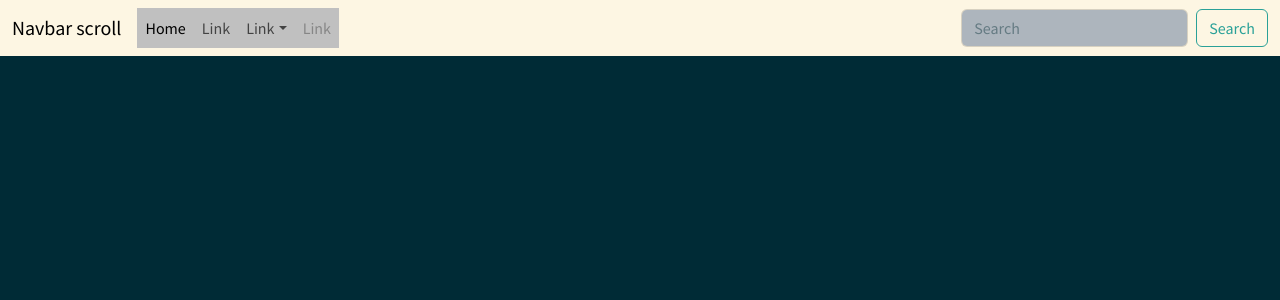
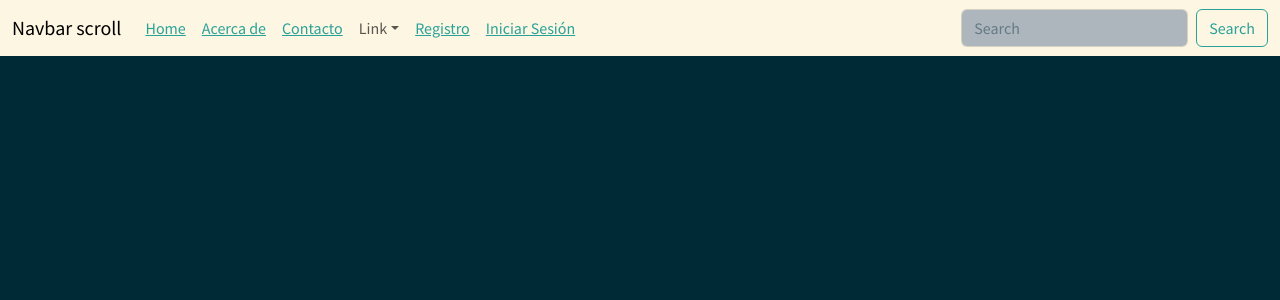
Before and after one commit to kiotosys/react01, a React (Create React App) app: page / in a window 1280 px wide. Shown: the top 300 px of the page. Built offline with nearby package versions, Linux system fonts and the light colour scheme; no server answers.

Commit message:
v20. Se instalo con npm boottrap y esta config. NavBar

```diff
--- a/package.json
+++ b/package.json
@@ -7,9 +7,11 @@
     "@testing-library/jest-dom": "^5.17.0",
     "@testing-library/react": "^13.4.0",
     "@testing-library/user-event": "^13.5.0",
+    "bootstrap": "^5.3.2",
     "bootswatch": "^5.3.2",
     "firebase": "^10.5.0",
     "react": "^18.2.0",
+    "react-bootstrap": "^2.9.1",
     "react-dom": "^18.2.0",
     "react-router-dom": "^6.16.0",
     "react-scripts": "5.0.1",
--- a/src/rutas/BarraNavegacion.js
+++ b/src/rutas/BarraNavegacion.js
@@ -1,44 +1,52 @@
 import { Link } from 'react-router-dom';
+import Button from 'react-bootstrap/Button';
+import Container from 'react-bootstrap/Container';
+import Form from 'react-bootstrap/Form';
+import Nav from 'react-bootstrap/Nav';
+import Navbar from 'react-bootstrap/Navbar';
+import NavDropdown from 'react-bootstrap/NavDropdown';
+
 //style={{ background:"silver" }}
 //style="--bs-scroll-height: 100px;"
 function BarraNavegacion() {
   return (
-    <nav class="navbar navbar-expand-lg bg-body-tertiary">
-      <div class="container-fluid">
-        <a class="navbar-brand" href="#">Navbar scroll</a>
-        <button class="navbar-toggler" type="button" data-bs-toggle="collapse" data-bs-target="#navbarScroll" aria-controls="navbarScroll" aria-expanded="false" aria-label="Toggle navigation">
-          <span class="navbar-toggler-icon"></span>
-        </button>
-        <div class="collapse navbar-collapse" id="navbarScroll">
-          <ul class="navbar-nav me-auto my-2 my-lg-0 navbar-nav-scroll" style={{ background:"silver" }}>
-            <li class="nav-item">
-              <a class="nav-link active" aria-current="page" href="#">Home</a>
-            </li>
-            <li class="nav-item">
-              <a class="nav-link" href="#">Link</a>
-            </li>
-            <li class="nav-item dropdown">
-              <a class="nav-link dropdown-toggle" href="#" role="button" data-bs-toggle="dropdown" aria-expanded="false">
-                Link
-              </a>
-              <ul class="dropdown-menu">
-                <li><a class="dropdown-item" href="#">Action</a></li>
-                <li><a class="dropdown-item" href="#">Another action</a></li>
-                <li><hr class="dropdown-divider" /></li>
-                <li><a class="dropdown-item" href="#">Something else here</a></li>
-              </ul>
-            </li>
-            <li class="nav-item">
-              <a class="nav-link disabled" aria-disabled="true">Link</a>
-            </li>
-          </ul>
-          <form class="d-flex" role="search">
-            <input class="form-control me-2" type="search" placeholder="Search" aria-label="Search" />
-            <button class="btn btn-outline-success" type="submit">Search</button>
-          </form>
-        </div>
-      </div>
-    </nav>
+    <Navbar expand="lg" className="bg-body-tertiary">
+      <Container fluid>
+        <Navbar.Brand href="#">Navbar scroll</Navbar.Brand>
+        <Navbar.Toggle aria-controls="navbarScroll" />
+        <Navbar.Collapse id="navbarScroll">
+          <Nav className="me-auto my-2 my-lg-0" style={{ maxHeight: '100px' }} navbarScroll >
+
+            <Nav.Link> <Link to="/home">Home</Link> </Nav.Link>
+            <Nav.Link> <Link to="/acerca-de">Acerca de</Link> </Nav.Link>
+            <Nav.Link> <Link to="/contacto">Contacto</Link> </Nav.Link>
+
+            <NavDropdown title="Link" id="navbarScrollingDropdown">
+              <NavDropdown.Item href="#action3"> <Link to="/sistema-crud">Sistema</Link> </NavDropdown.Item>
+              <NavDropdown.Item href="#action4"> dddd ddd </NavDropdown.Item>
+
+              <NavDropdown.Divider />
+
+              <NavDropdown.Item href="#action4"> <Link to="/nuevo-registro">Registro</Link> </NavDropdown.Item>
+              <NavDropdown.Item href="#action4"> <Link to="/iniciar-sesion">Iniciar Sesión</Link> </NavDropdown.Item>
+            </NavDropdown>
+
+            <Nav.Link> <Link to="/nuevo-registro">Registro</Link> </Nav.Link>
+            <Nav.Link> <Link to="/iniciar-sesion">Iniciar Sesión</Link> </Nav.Link>
+
+          </Nav>
+          <Form className="d-flex">
+            <Form.Control
+              type="search"
+              placeholder="Search"
+              className="me-2"
+              aria-label="Search"
+            />
+            <Button variant="outline-success">Search</Button>
+          </Form>
+        </Navbar.Collapse>
+      </Container>
+    </Navbar>
   );
 }
 
```
Also changed, not shown: 1 other file (tests, documents, lock files or other folders).
